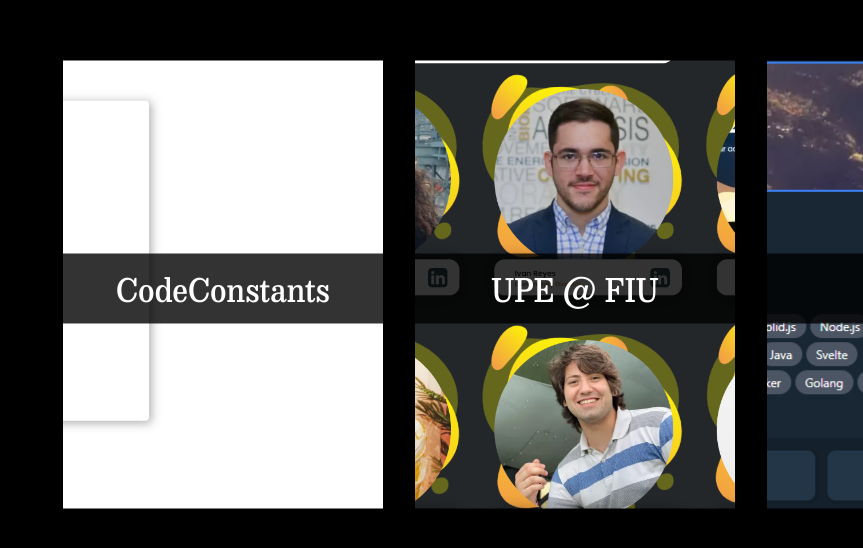
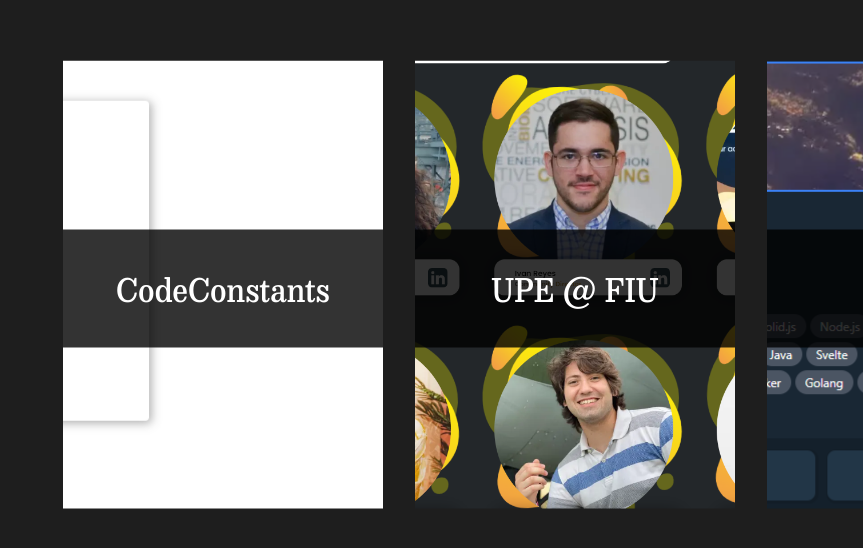
Before and after one commit to ZackarySantana/Gallery, a SvelteKit app: page /gallery in a window 1280 px wide. Shown: the part 112-660 px from the top of the page, without its empty margins (417-1280 px from the left). Built offline with nearby package versions, Linux system fonts and the light colour scheme.

Commit message:
Visual changes

```diff
--- a/src/routes/gallery/+page.svelte
+++ b/src/routes/gallery/+page.svelte
@@ -18,7 +18,7 @@
 				Number(getComputedStyle(mainElement).getPropertyValue('--delta_change'));
 		percentage = (mouseDelta / maxDelta) * -100 + lastPercentage;
 		percentage = Math.min(0, percentage);
-		percentage = Math.max(-90, percentage);
+		percentage = Math.max(-85, percentage);
 
 		trackElement.animate(
 			{ transform: `translate(${percentage}%, -50%)` },
@@ -44,7 +44,6 @@
 </svelte:head>
 
 <main
-	data-mouse-down-at={mouseDown}
 	bind:this={mainElement}
 	on:mousedown={(e) => (mouseDown = e.clientX)}
 	on:touchstart={(e) => (mouseDown = e.touches[0].clientX)}
@@ -63,6 +62,7 @@
 		{#each projects as project}
 			<Image title={project.title} href={project.demo ?? ''} src={project.images[0].src} />
 		{/each}
+		<div class="empty" />
 	</div>
 </main>
 
@@ -70,7 +70,7 @@
 	main {
 		position: absolute;
 		inset: 0;
-		background-color: black;
+		background-color: #1e1e1e;
 		overflow: hidden;
 
 		--width: 40vmin;
--- a/src/routes/gallery/Image.svelte
+++ b/src/routes/gallery/Image.svelte
@@ -9,11 +9,12 @@
 
 <div
 	on:mousedown={() => (time = Date.now())}
-	on:mouseup={() => {
-		if (Date.now() - time < 200) {
+	on:mouseup={(e) => {
+		if (Date.now() - time < 150 && href != '' && e.button == 0) {
 			window.open(href, '_blank');
 		}
 	}}
+	class={(href != '' ? 'pointer' : '') + ' container'}
 >
 	<div class="title">
 		<p>{title}</p>
@@ -24,6 +25,13 @@
 <style>
 	div {
 		position: relative;
+	}
+
+	div.container {
+		overflow: hidden;
+	}
+
+	div.pointer {
 		cursor: pointer;
 	}
 
@@ -36,8 +44,8 @@
 		color: white;
 		background-color: rgba(0, 0, 0, 0.8);
 		font-size: 2rem;
-		padding-block: 0.5rem;
-		width: 100%;
+		padding-block: 2rem;
+		width: 110%;
 		text-align: center;
 	}
 
--- a/src/routes/projects.ts
+++ b/src/routes/projects.ts
@@ -85,6 +85,7 @@
         images: [{ src: "/images/portfolio.png", alt: "Attach home screen" }],
         features: ["Mobile-first", "Customizable", "Fast", "Static site"],
         techs: ["SvelteKit", "Svelte", "Vite"],
+        demo: "https://ZackaryJamesSantana.com",
         github: "https://github.com/ZackarySantana/Gallery",
     }
 ];
```
